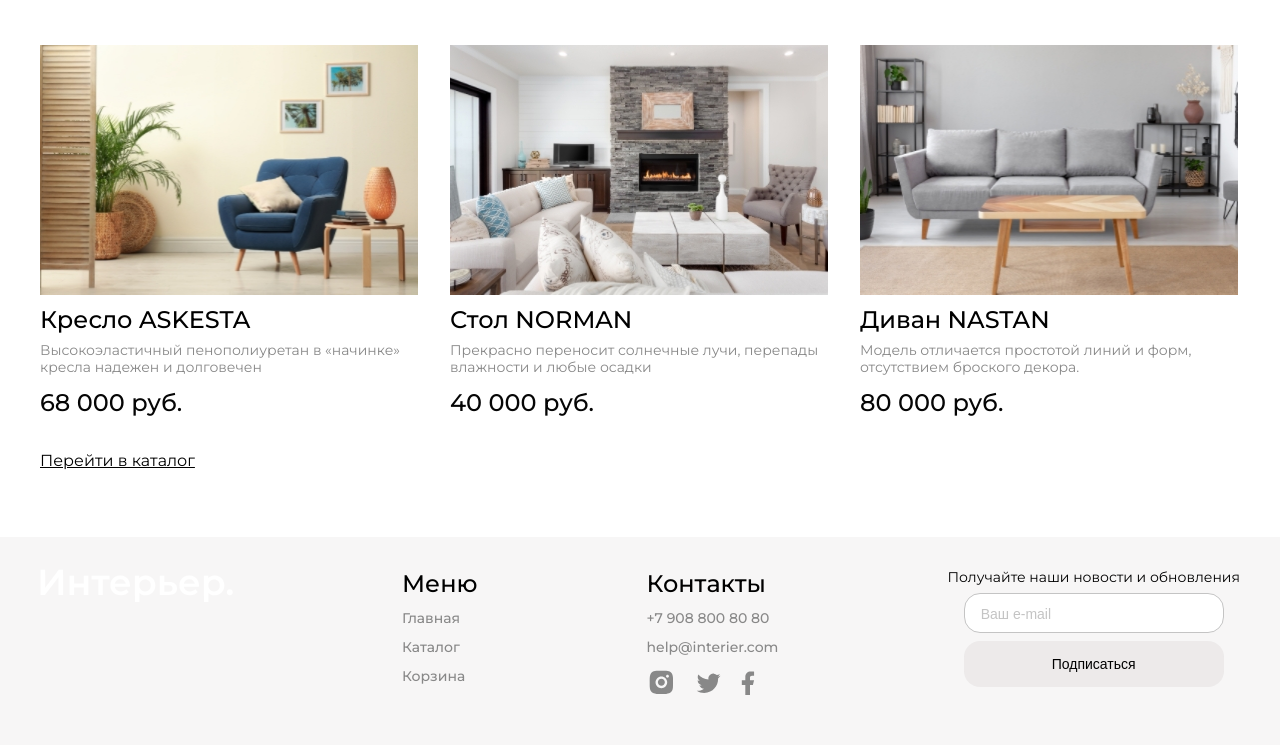
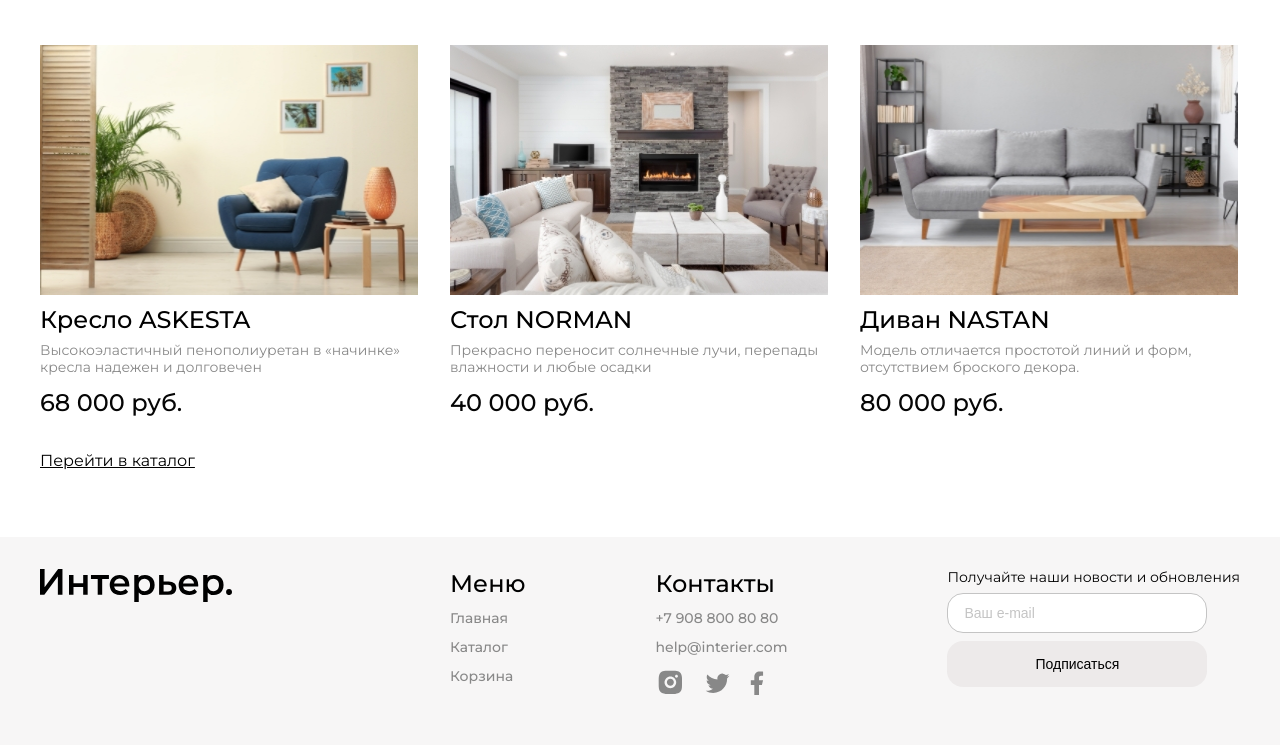
Before and after one commit to Gouzhurou/online-furniture-store, a plain HTML site: page index.html in a window 1280 px wide. Shown: the part 1792-2537 px from the top of the page. Drawn offline with Linux system fonts and the light colour scheme.

Commit message:
change logo and fix footer

```diff
--- a/index.html
+++ b/index.html
@@ -135,28 +135,27 @@
 
     <footer class="footer center">
         <a class="footer__logo" href="./index.html">
-            <img src="./img/logo.svg" alt="Логотип сайта">
+            <img src="./img/logo_black.svg" alt="Логотип сайта">
         </a>
 
+        <div class="footer__content">
+            <div class="footer__info">
                 <nav class="footer__item">
                     <h4 class="footer__heading">Меню</h4>
-            <div class="footer__link-box">
                     <a class="footer__link" href="./index.html">Главная</a>
                     <a class="footer__link" href="./catalog.html">Каталог</a>
                     <a class="footer__link" href="#">Корзина</a>
-            </div>
                 </nav>
 
                 <div class="footer__item">
                     <h4 class="footer__heading">Контакты</h4>
-            <div class="footer__link-box">
                     <a class="footer__link" href="#">+7 908 800 80 80</a>
                     <a class="footer__link" href="#">help@interier.com</a>
-            </div>
                     <div class="footer__icons">
                         <a class="footer__icon" href="#"><img src="./img/inst.svg" alt="inst"></a>
                         <a class="footer__icon" href="#"><img src="./img/twitter.svg" alt="twitter"></a>
                         <a class="footer__icon" href="#"><img src="./img/facebook.svg" alt="facebook"></a>
+                    </div>
                 </div>
             </div>
 
@@ -165,6 +164,7 @@
                 <input placeholder="Ваш e-mail" class="form__email" type="email">
                 <button class="form__button">Подписаться</button>
             </form>
+        </div>
     </footer>
 </body>
 
--- a/style.css
+++ b/style.css
@@ -183,9 +183,29 @@ a {
     margin-top: 64px;
     height: 208px;
     display: flex;
+    flex-wrap: wrap;
     justify-content: space-between;
     padding-top: 32px;
+    padding-bottom: 40px;
     box-sizing: border-box;
+}
+
+.footer__content {
+    width: 790px;
+    display: flex;
+    flex-wrap: wrap;
+    justify-content: space-between;
+}
+
+.footer__info {
+    display: flex;
+    gap: 130px;
+}
+
+.footer__item {
+    display: flex;
+    flex-direction: column;
+    gap: 12px;
 }
 
 .footer__heading {
@@ -193,14 +213,6 @@ a {
     font-size: 24px;
     line-height: 29px;
     color: #000000;
-    margin-bottom: 12px;
-}
-
-.footer__link-box {
-    display: flex;
-    flex-wrap: wrap;
-    flex-direction: column;
-    gap: 12px;
 }
 
 .footer__link {
@@ -218,17 +230,12 @@ a {
 .footer__icons {
     display: flex;
     align-items: center;
-    margin-top: 12px;
-}
-
-.footer__icon {
-    margin-right: 20px;
+    gap: 20px;
 }
 
 .footer__form {
     display: flex;
     flex-direction: column;
-    align-items: center;
     flex-wrap: wrap;
     gap: 8px;
 }
@@ -248,7 +255,7 @@ a {
     border-radius: 16px;
     font-style: normal;
     font-weight: normal;
-    font-size: 15px;
+    font-size: 16px;
     line-height: 18px;
     color: #C4C4C4;
     width: 260px;
```
Also changed, not shown: img/logo_black.svg (added). Lines whose indentation alone changed are shown as unchanged.
